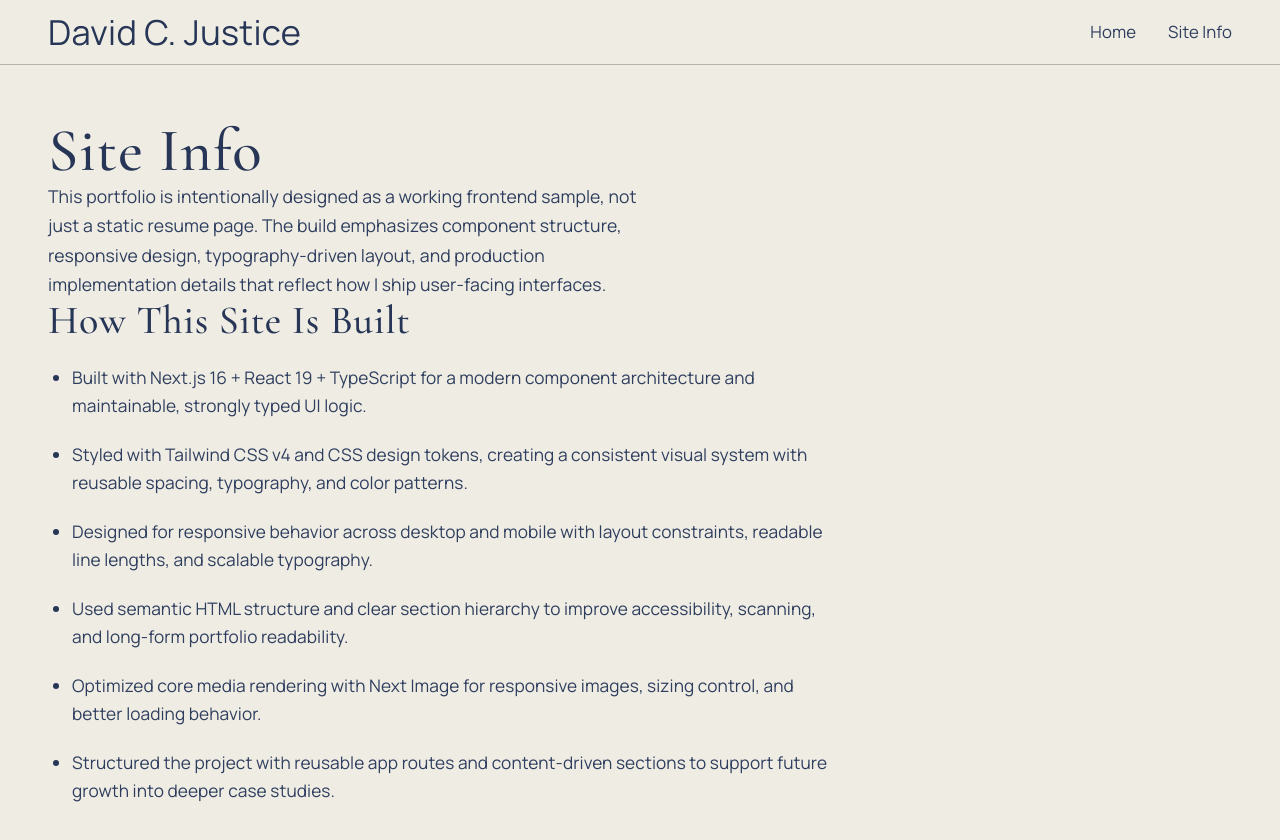
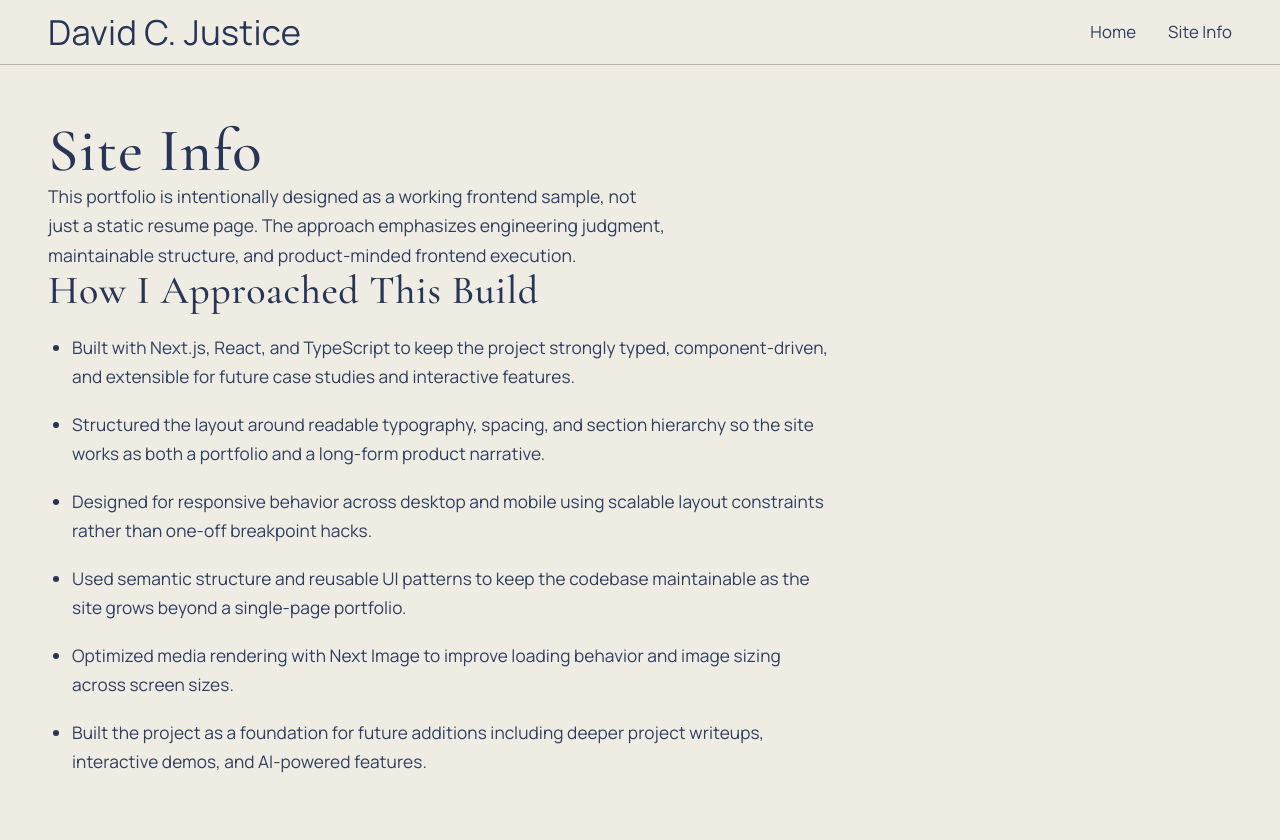
Before and after one commit to DJustice23/djustice23-site, a Next.js app: page /site-info in a window 1280 px wide. Shown: the top 840 px of the page. Built offline with nearby package versions, Linux system fonts and the light colour scheme.

Commit message:
site info.. for now

```diff
--- a/src/app/site-info/page.tsx
+++ b/src/app/site-info/page.tsx
@@ -1,10 +1,10 @@
 const buildHighlights = [
-  "Built with Next.js 16 + React 19 + TypeScript for a modern component architecture and maintainable, strongly typed UI logic.",
-  "Styled with Tailwind CSS v4 and CSS design tokens, creating a consistent visual system with reusable spacing, typography, and color patterns.",
-  "Designed for responsive behavior across desktop and mobile with layout constraints, readable line lengths, and scalable typography.",
-  "Used semantic HTML structure and clear section hierarchy to improve accessibility, scanning, and long-form portfolio readability.",
-  "Optimized core media rendering with Next Image for responsive images, sizing control, and better loading behavior.",
-  "Structured the project with reusable app routes and content-driven sections to support future growth into deeper case studies.",
+  "Built with Next.js, React, and TypeScript to keep the project strongly typed, component-driven, and extensible for future case studies and interactive features.",
+  "Structured the layout around readable typography, spacing, and section hierarchy so the site works as both a portfolio and a long-form product narrative.",
+  "Designed for responsive behavior across desktop and mobile using scalable layout constraints rather than one-off breakpoint hacks.",
+  "Used semantic structure and reusable UI patterns to keep the codebase maintainable as the site grows beyond a single-page portfolio.",
+  "Optimized media rendering with Next Image to improve loading behavior and image sizing across screen sizes.",
+  "Built the project as a foundation for future additions including deeper project writeups, interactive demos, and AI-powered features.",
 ];
 
 export default function SiteInfoPage() {
@@ -16,12 +16,12 @@ export default function SiteInfoPage() {
         </h1>
         <p className="mt-5 max-w-[58ch] text-[1.05rem] leading-[1.68] text-[var(--foreground-soft)] sm:text-[1.1rem]">
           This portfolio is intentionally designed as a working frontend sample,
-          not just a static resume page. The build emphasizes component
-          structure, responsive design, typography-driven layout, and production
-          implementation details that reflect how I ship user-facing interfaces.
+          not just a static resume page. The approach emphasizes engineering
+          judgment, maintainable structure, and product-minded frontend
+          execution.
         </p>
         <h2 className="mt-12 text-[2.2rem] leading-none tracking-[0.015em] text-[var(--foreground)] sm:text-[2.5rem]">
-          How This Site Is Built
+          How I Approached This Build
         </h2>
         <ul className="mt-6 list-disc space-y-5 pl-6 marker:text-[var(--foreground)]">
           {buildHighlights.map((item) => (
```
